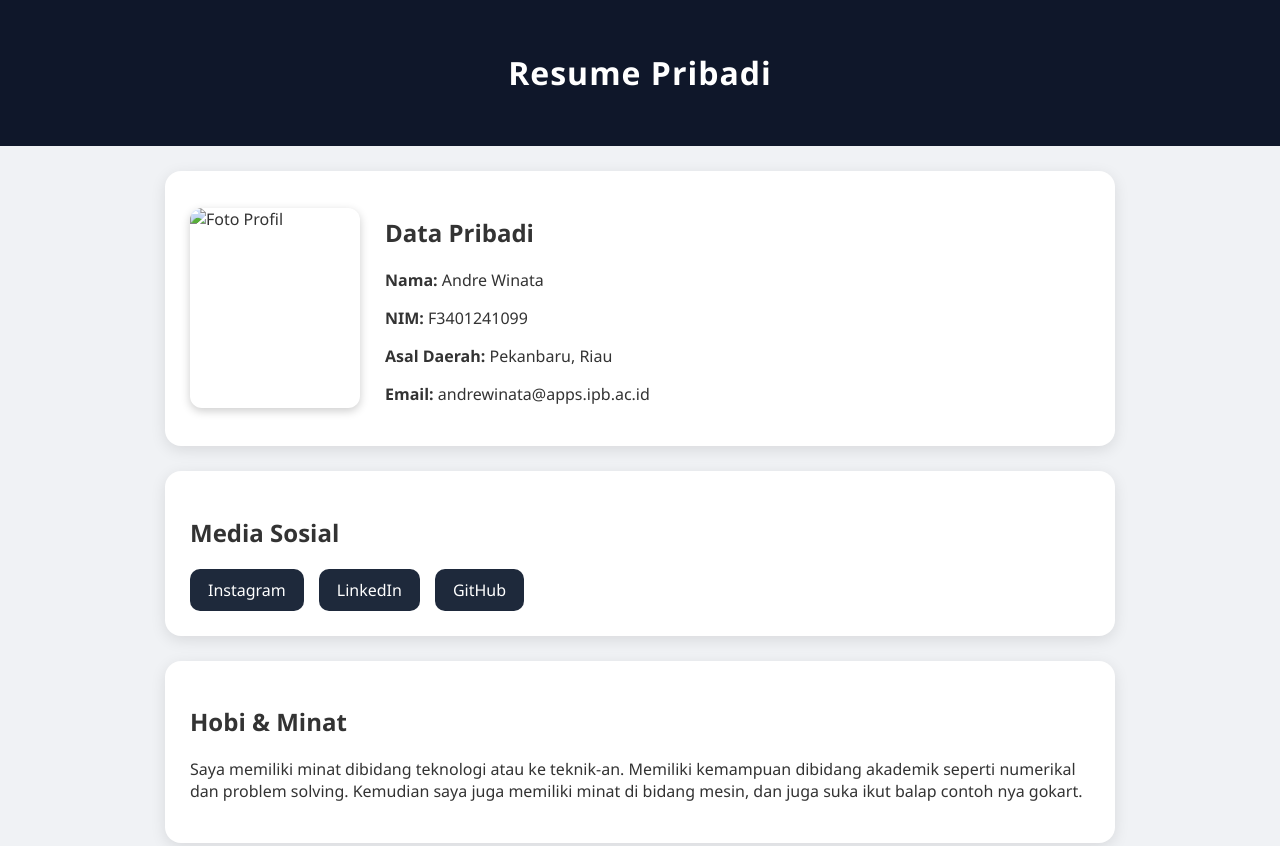
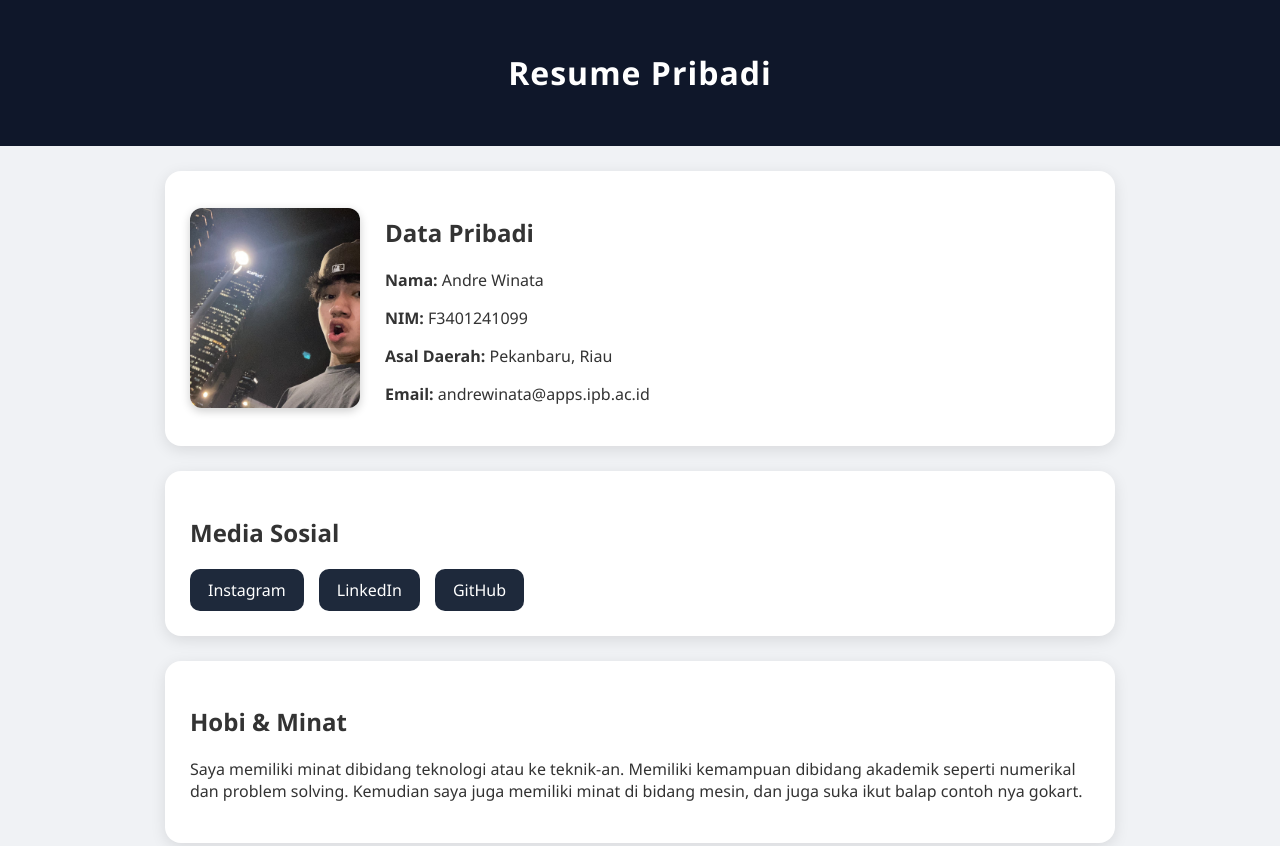
Before and after one commit to andrewinata-0/Resume--CV-, a plain HTML site: page index.html in a window 1280 px wide. Shown: the top 846 px of the page. Drawn offline with Linux system fonts and the light colour scheme.

Commit message:
first commit

```diff
--- a/index.html
+++ b/index.html
@@ -15,7 +15,7 @@
 <main>
 
 <section class="card profile">
-    <img src="c:\Users\andre\Downloads\WhatsApp Image 2025-11-22 at 17.53.56_b55f28a1.jpg" alt="Foto Profil" class="profile-img">
+    <img src="fotoandre.jpg" alt="Foto Profil" class="profile-img">
     <div class="bio">
         <h2>Data Pribadi</h2>
         <p><strong>Nama:</strong> Andre Winata</p>
```
Also changed, not shown: fotoandre.jpg (added).
